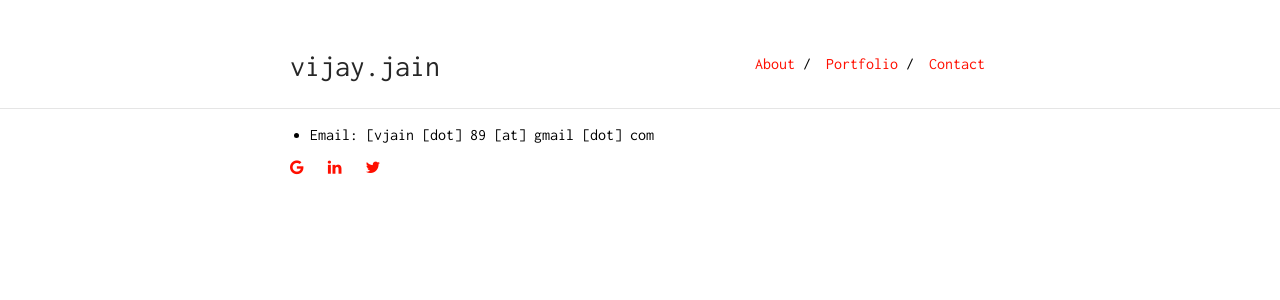
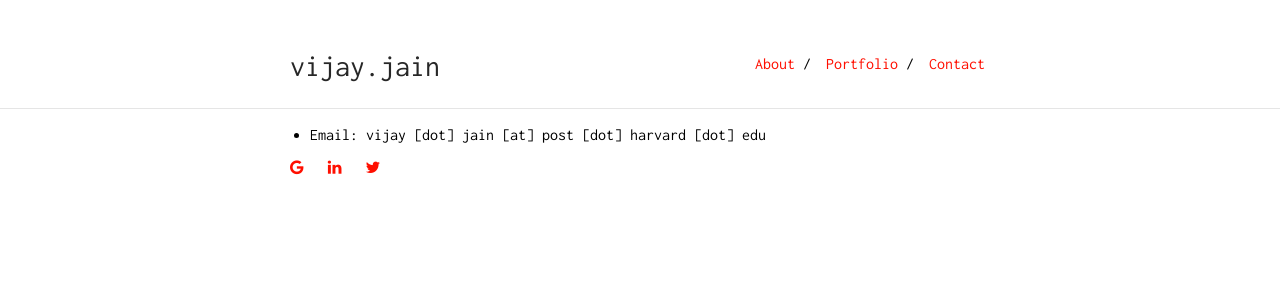
Before and after one commit to vjain89/site, a Jekyll site: the page built from contact.md, in a window 1280 px wide. Shown: the top 300 px of the page. Built offline with Jekyll 4.4.1, drawn with Linux system fonts in a browser that asks for light colours.

```diff
--- a/contact.md
+++ b/contact.md
@@ -7,7 +7,7 @@ permalink: /contact
 <link rel="stylesheet" href="https://cdnjs.cloudflare.com/ajax/libs/font-awesome/4.7.0/css/font-awesome.min.css">
 
 
-* Email: [vjain [dot] 89 [at] gmail [dot] com
+* Email: vijay [dot] jain [at] post [dot] harvard [dot] edu
 
 <a href="https://scholar.google.com/citations?user=XjmA_Q4AAAAJ&hl=en&oi=ao" target="_blank"><i class="fa fa-google"></i></a>&nbsp;&nbsp;
 <a href="https://www.linkedin.com/in/vjain89" target="_blank"><i class="fa fa-linkedin"></i></a>&nbsp;&nbsp;
```
